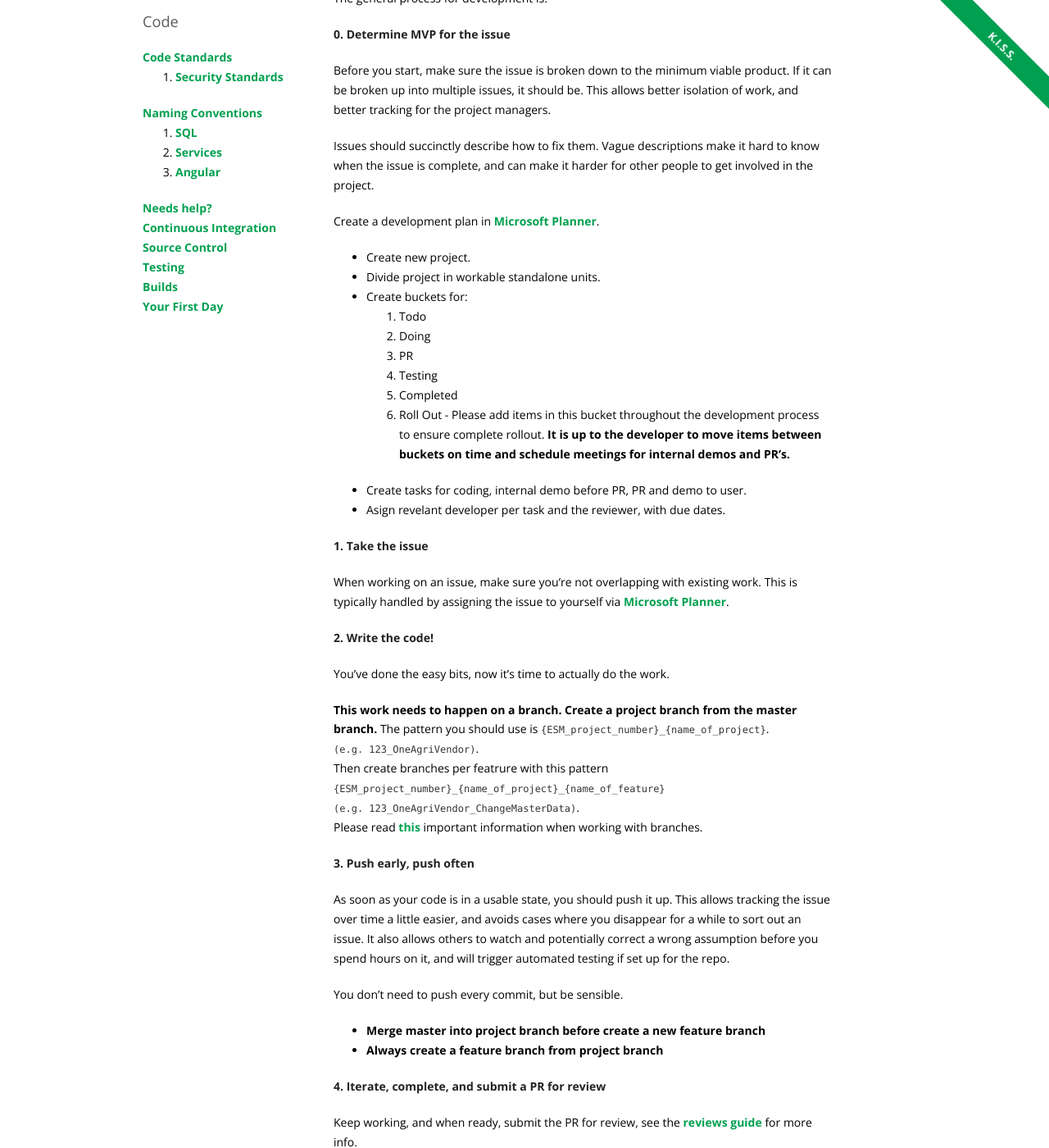
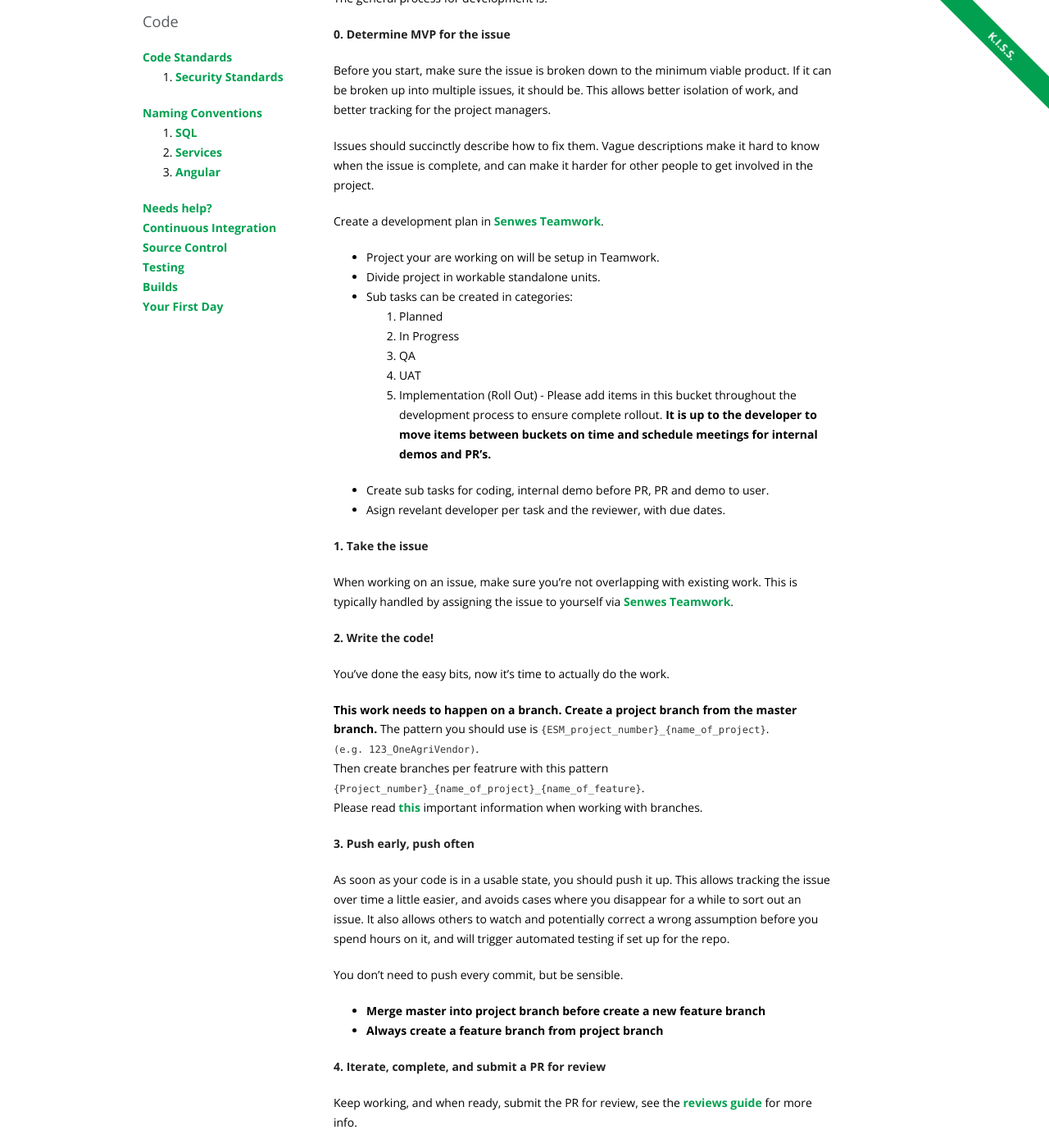
Before and after one commit to Senwes/senwes.github.io, a Jekyll site: the page built from topics/development-process.md, in a window 1280 px wide and 1400 px high, scrolled down 466 px. Shown: the whole window at 82% size. Built offline with Jekyll 4.4.1, drawn with Linux system fonts in a browser that asks for light colours; nearby versions of some CDN libraries; some of the changed text lies outside the part shown.

Commit message:
Update development process

```diff
--- a/topics/development-process.md
+++ b/topics/development-process.md
@@ -18,31 +18,30 @@ Before you start, make sure the issue is broken down to the minimum viable produ
 
 Issues should succinctly describe how to fix them. Vague descriptions make it hard to know when the issue is complete, and can make it harder for other people to get involved in the project.
 
-Create a development plan in [Microsoft Planner](https://tasks.office.com/senwes.co.za/en-US/Home/Planner/){:target="_blank"}.
-* Create new project.
+Create a development plan in [Senwes Teamwork](https://teamwork.senwes.co.za//){:target="_blank"}.
+* Project your are working on will be setup in Teamwork.
 * Divide project in workable standalone units.
-* Create buckets for:
-    1. Todo
-    2. Doing
-    3. PR
-    4. Testing
-    5. Completed
-    6. Roll Out - Please add items in this bucket throughout the development process to ensure complete rollout.
+* Sub tasks can be created in categories:
+    1. Planned
+    2. In Progress
+    3. QA
+    4. UAT
+    5. Implementation (Roll Out) - Please add items in this bucket throughout the development process to ensure complete rollout.
     <b>It is up to the developer to move items between buckets on time and schedule meetings for internal demos and PR's.</b>
 
-* Create tasks for coding, internal demo before PR, PR and demo to user.
+* Create sub tasks for coding, internal demo before PR, PR and demo to user.
 * Asign revelant developer per task and the reviewer, with due dates.
 
 
 **1. Take the issue**
 
-When working on an issue, make sure you’re not overlapping with existing work. This is typically handled by assigning the issue to yourself via [Microsoft Planner](https://tasks.office.com/senwes.co.za/en-US/Home/Planner/){:target="_blank"}.
+When working on an issue, make sure you’re not overlapping with existing work. This is typically handled by assigning the issue to yourself via [Senwes Teamwork](https://teamwork.senwes.co.za//){:target="_blank"}.
 
 **2. Write the code!**
 
 You’ve done the easy bits, now it’s time to actually do the work.
 
-<b>This work needs to happen on a branch. Create a project branch from the master branch.</b> The pattern you should use is `{ESM_project_number}_{name_of_project}`. <br /> `(e.g. 123_OneAgriVendor)`.<br />Then create branches per featrure with this pattern `{ESM_project_number}_{name_of_project}_{name_of_feature}`<br /> `(e.g. 123_OneAgriVendor_ChangeMasterData)`.<br />
+<b>This work needs to happen on a branch. Create a project branch from the master branch.</b> The pattern you should use is `{ESM_project_number}_{name_of_project}`. <br /> `(e.g. 123_OneAgriVendor)`.<br />Then create branches per featrure with this pattern `{Project_number}_{name_of_project}_{name_of_feature}`.<br />
 Please read <a href="/topics/source-control">this</a> important information when working with branches.
 
 **3. Push early, push often**
@@ -87,3 +86,7 @@ Generally, these features should be entirely independent of each other. This all
 Features should be shipped early in a minimal state, then improved further in future changes. The agile methodology is heavily focused on iterative improvement, encouraging constant improvement.
 
 This means merging features when they’re ready in a minimal state, and continuing to build on top of this. This makes development much more parallelisable (it’s a word, trust me), as multiple engineers can work on different parts of the same feature once the base of it is in place. This is crucial for asynchronous work, with Senwes Applications having a distributed workforce.
+
+### Governance feedback to be completed with roll-out for UAT and Production
+
+Before publishing your new project or feature, for either testing or production, please complete the [Development Governance Checklist](https://form.jotform.com/232976282852568) as thoroughly as possible, where you see any shortcomings, please implement the correction before publishing.
```
